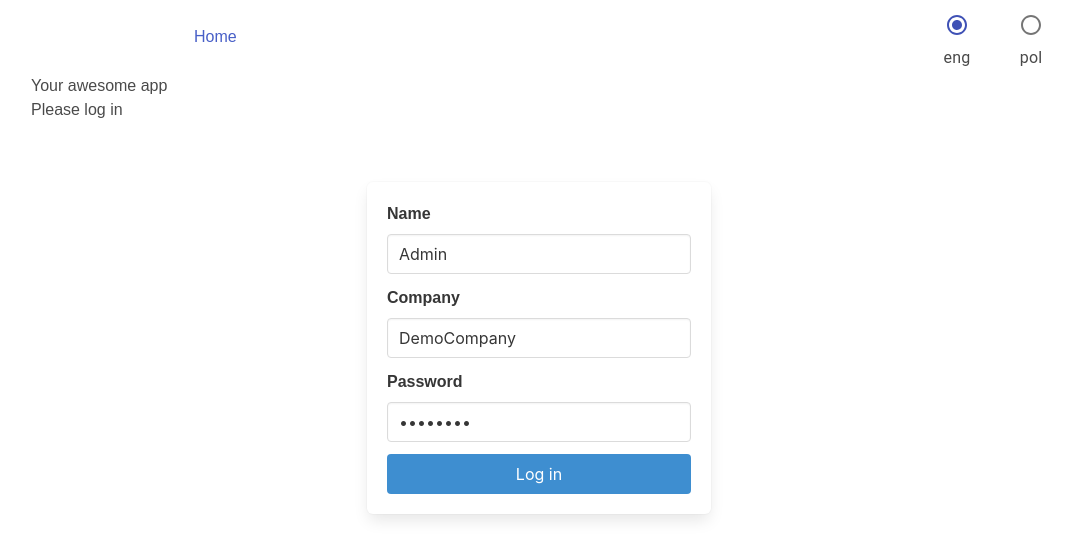
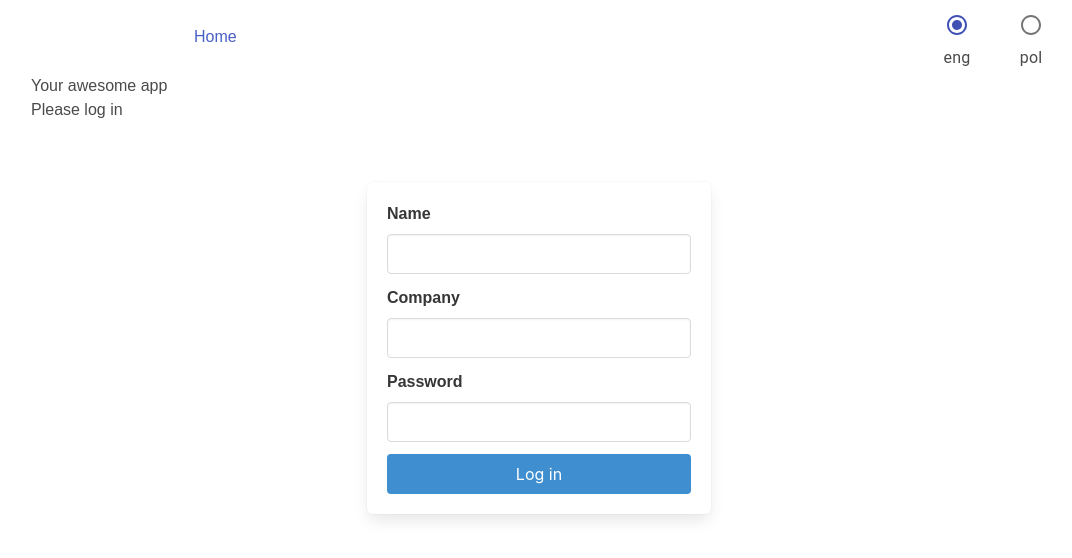
Before and after one commit to Linus2228/frontbyte_task, a React (Create React App) app: page / in a window 1280 px wide. Shown: the top 558 px of the page, without its empty margins (9-1081 px from the left). Built offline with nearby package versions, Linux system fonts and the light colour scheme.

Commit message:
refactoring: got rid of prefefined credentials

```diff
--- a/src/components/Home/LoginForm.js
+++ b/src/components/Home/LoginForm.js
@@ -3,17 +3,10 @@ import PropTypes from 'prop-types'
 import { useForm } from '../../hooks'
 import { validateLoginForm as validate } from '../../utils/validation'
 
-const initialUserData = {
-  User: 'Admin',
-  Password: 'Demo2020',
-  Company: 'DemoCompany'
-}
-
 const Login = ({ loginUser, loginFormInt }) => {
   const { values, errors, handleChange, handleSubmit } = useForm(
     loginUser,
-    validate,
-    initialUserData
+    validate
   )
 
   return (
```
